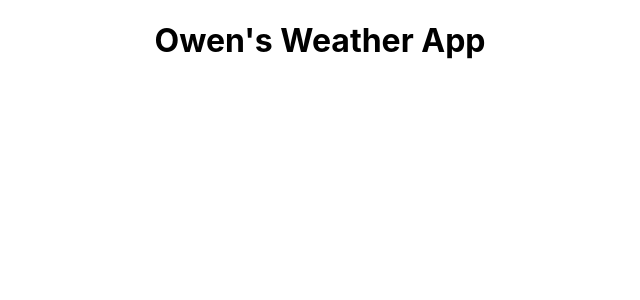
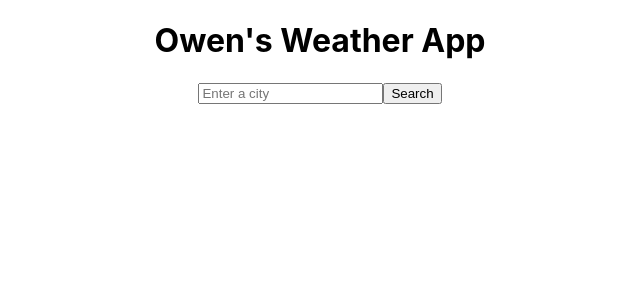
Before and after one commit to ojones311/weatherapp, a React (Create React App) app in the folder client/: page / in a window 1280 px wide. Shown: the top 300 px of the page, without its empty margins (320-960 px from the left). Built offline with nearby package versions, Linux system fonts and the light colour scheme.

Commit message:
input city component form

```diff
--- a/client/src/Components/Header.js
+++ b/client/src/Components/Header.js
@@ -1,7 +1,8 @@
+import React from "react"
 
 export const Header = () => {
     return (
-        <div class='heading'>
+        <div className='heading'>
             <h1>Owen's Weather App</h1>
         </div>
     )
--- a/client/src/Components/InputCity.js
+++ b/client/src/Components/InputCity.js
@@ -1,8 +1,22 @@
 
-export const InputCity = () => {
+export const InputCity = ({onSubmitHandler, city, onInputHandler, }) => {
+    //Need a search box input to write the name of the city I want to get weather data from
+    // Need a search button to initialize the API call
+
+
     return (
-        <div>
-
+        <div className='input'>
+           <input
+            type='text'
+            placeholder='Enter a city'
+            value={city}
+            onChange= {onInputHandler}
+           />
+           <button
+           type='submit'
+           onClick={onSubmitHandler}>
+            Search
+           </button>
         </div>
     )
 }
```
